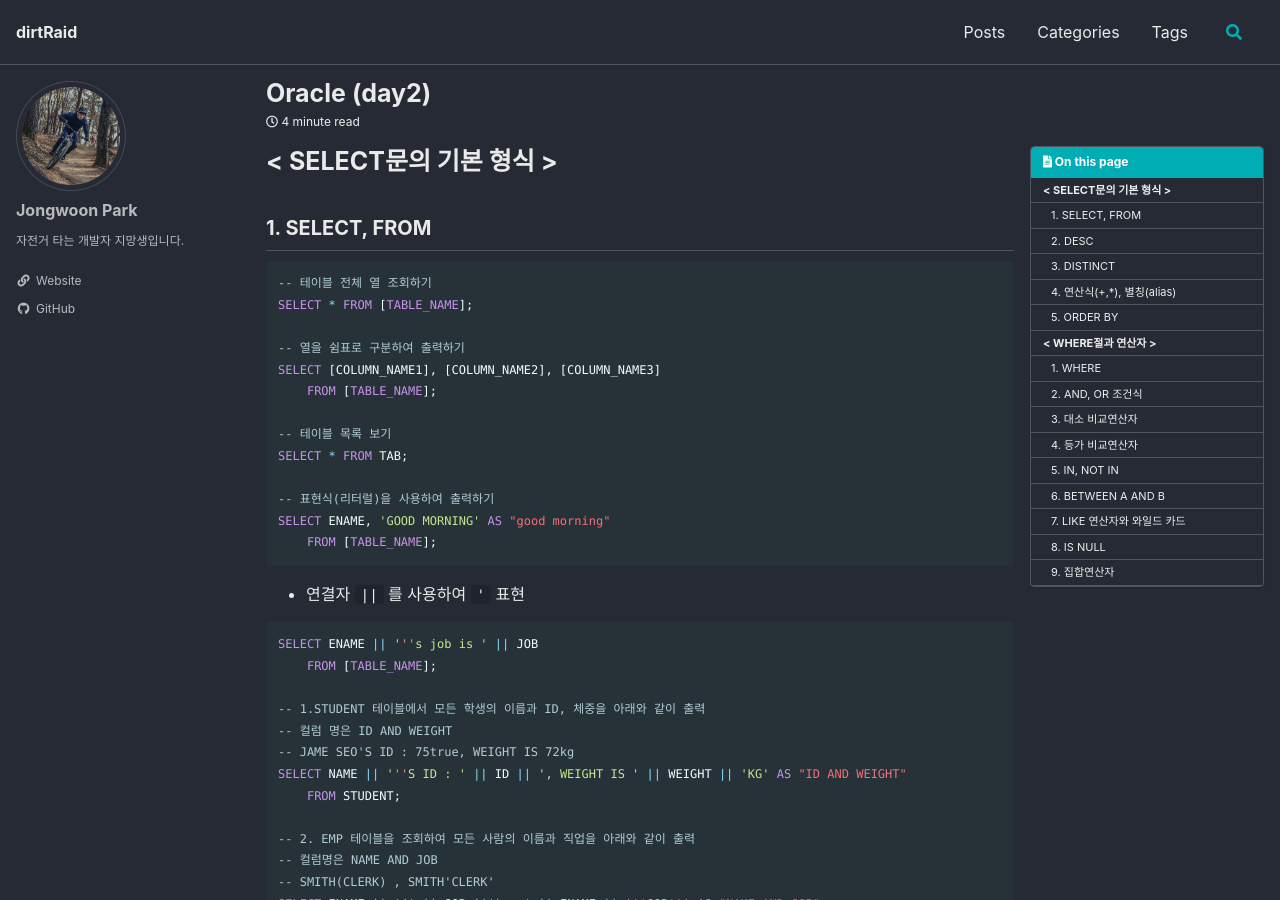
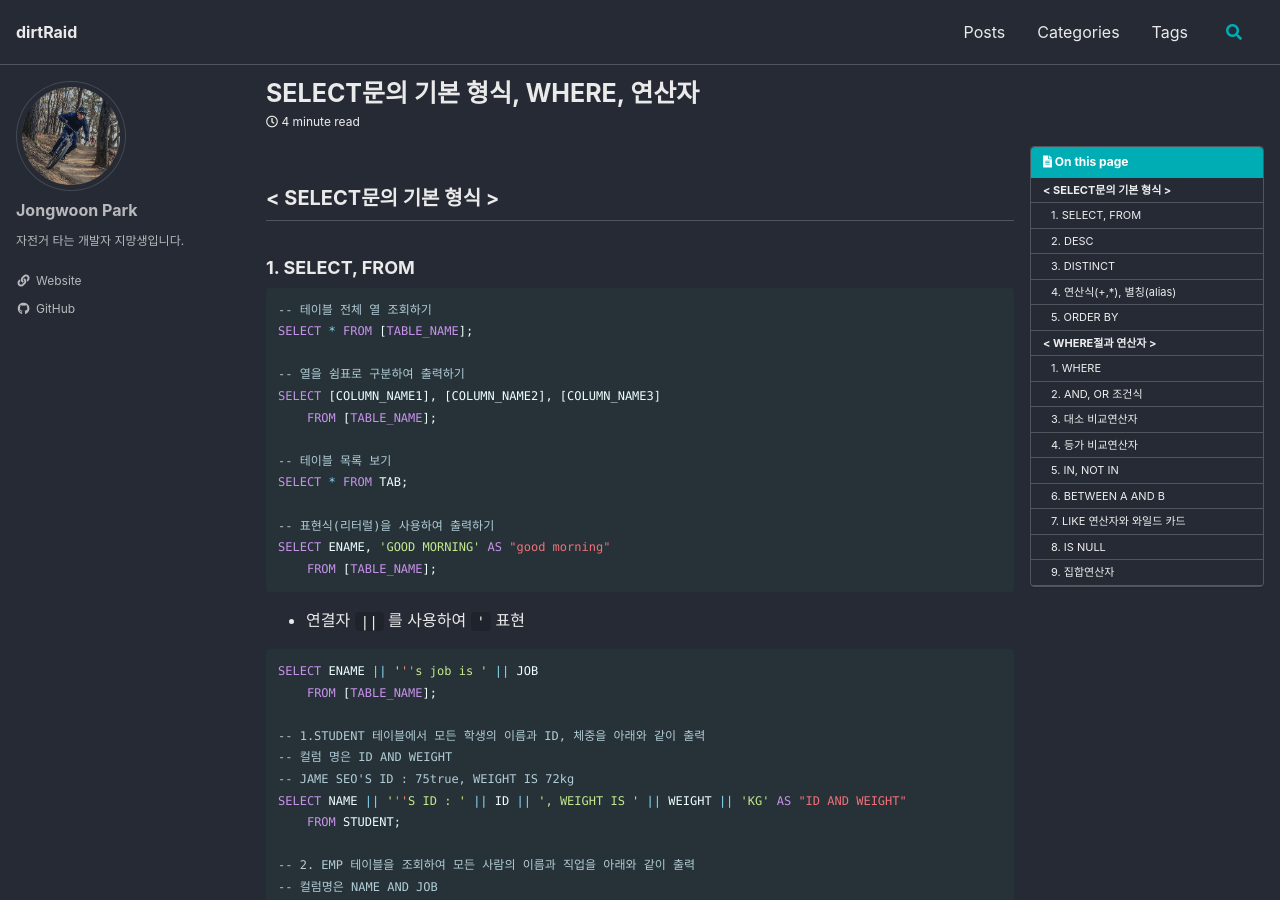
Before and after one commit to nortiz1349/dirtRaid, a Jekyll site: the page built from _posts/2022-04-20-til-Oracle-day2.md, in a window 1280 px wide and 900 px high. Built offline with Jekyll 4.4.1, drawn with Linux system fonts in a browser that asks for light colours; cached includes are drawn as plain includes; some web fonts are replaced.

Commit message:
레이아웃 수정

````diff
--- a/_posts/2022-04-20-til-Oracle.md
+++ b/_posts/2022-04-20-til-Oracle-day2.md
@@ -1,6 +1,6 @@
 ---
-title: "Oracle (day2)"
-excerpt: SELECT문의 기본 형식, WHERE, 연산자
+title: "SELECT문의 기본 형식, WHERE, 연산자"
+excerpt: 오라클 수업 - day 2
 excerpt_separator: "<!--more-->"
 categories:
   - TIL
@@ -14,9 +14,9 @@ toc_sticky: true
 date: 2022-04-20
 ---
 
-# < SELECT문의 기본 형식 >
+## < SELECT문의 기본 형식 >
 
-## 1. SELECT, FROM
+### 1. SELECT, FROM
 
 ```sql
 -- 테이블 전체 열 조회하기
@@ -59,14 +59,14 @@ SELECT ENAME || '''S SAL IS $' || SAL AS "NAME AND SAL"
     FROM EMP;
 ```
 
-## 2. DESC
+### 2. DESC
 
 ```sql
 -- 테이블 구조 보기
 DESC 테이블명;
 ```
 
-## 3. DISTINCT
+### 3. DISTINCT
 
 ```sql
 -- DISTINCT로 열의 중복 제거하기
@@ -82,7 +82,7 @@ SELECT ALL JOB, DEPTNO
     FROM [TABLE_NAME];
 ```
 
-## 4. 연산식(+,\*), 별칭(alias)
+### 4. 연산식(+,\*), 별칭(alias)
 
 ```sql
 -- 열에 연산식을 사용하여 출력하기
@@ -97,7 +97,7 @@ SELECT ENAME, SAL, SAL*12+COMM AS ANNSAL, COMM
   -- SAL*12+COMM의 별칭을 ANNSAL로 지정함
 ```
 
-## 5. ORDER BY
+### 5. ORDER BY
 
 - 출력데이터 정렬하기
 
@@ -118,9 +118,9 @@ SELECT *
 
 ---
 
-# < WHERE절과 연산자 >
+## < WHERE절과 연산자 >
 
-## 1. WHERE
+### 1. WHERE
 
 - 원하는 조건만 골라내기
 
@@ -138,7 +138,7 @@ SELECT *
 - 조건이 문자열인 경우 `' '` 를 꼭 붙일 것.
 - 대소문자를 확실하게 구분하여 입력할 것
 
-## 2. AND, OR 조건식
+### 2. AND, OR 조건식
 
 ```sql
 -- AND: 모든 조건을 만족해야 출력
@@ -159,7 +159,7 @@ SELECT *
   - SQL "문자" = 칼럼명 "이름"
   - '문자' = 데이터 '문자'
 
-## 3. 대소 비교연산자
+### 3. 대소 비교연산자
 
 ```sql
 -- 대소 비교연산자를 사용하여 출력
@@ -175,7 +175,7 @@ SELECT *
 -- 알파벳 순서로 '대소'를 비교함
 ```
 
-## 4. 등가 비교연산자
+### 4. 등가 비교연산자
 
 - 양쪽 값이 같은지 검사
 - `A != B, A <> B, A ^= B`
@@ -190,7 +190,7 @@ SELECT *
 -- 열 값이 3000인 행은 출력에서 제외됨
 ```
 
-## 5. IN, NOT IN
+### 5. IN, NOT IN
 
 - IN 연산자를 사용하면 특정 열에 해당하는 조건을 여러개 지정할 수 있다.
 
@@ -206,7 +206,7 @@ SELECT *
   WHERE JOB NOT IN ('MANAGER', 'SALESMAN', 'CLERK');
 ```
 
-## 6. BETWEEN A AND B
+### 6. BETWEEN A AND B
 
 - 최소, 최대값 사이의 결과값을 출력
 
@@ -217,7 +217,7 @@ SELECT *
 -- NOT BETWEEN으로 해당 구간을 제외할 수도 있다
 ```
 
-## 7. LIKE 연산자와 와일드 카드
+### 7. LIKE 연산자와 와일드 카드
 
 - LIKE 연산자는 일부 문자열이 포함된 데이터를 조회할 때 사용한다.
 
@@ -256,7 +256,7 @@ SELECT *
 -- ₩ 문자 바로 뒤에 있는 `_`는 와일드카드가 아니라 문자로 인식함
 ```
 
-## 8. IS NULL
+### 8. IS NULL
 
 `NULL`
 
@@ -271,7 +271,7 @@ SELECT *
 -- IS NOT NULL 활용 가능
 ```
 
-## 9. 집합연산자
+### 9. 집합연산자
 
 `UNION` (합집합)
 
````
